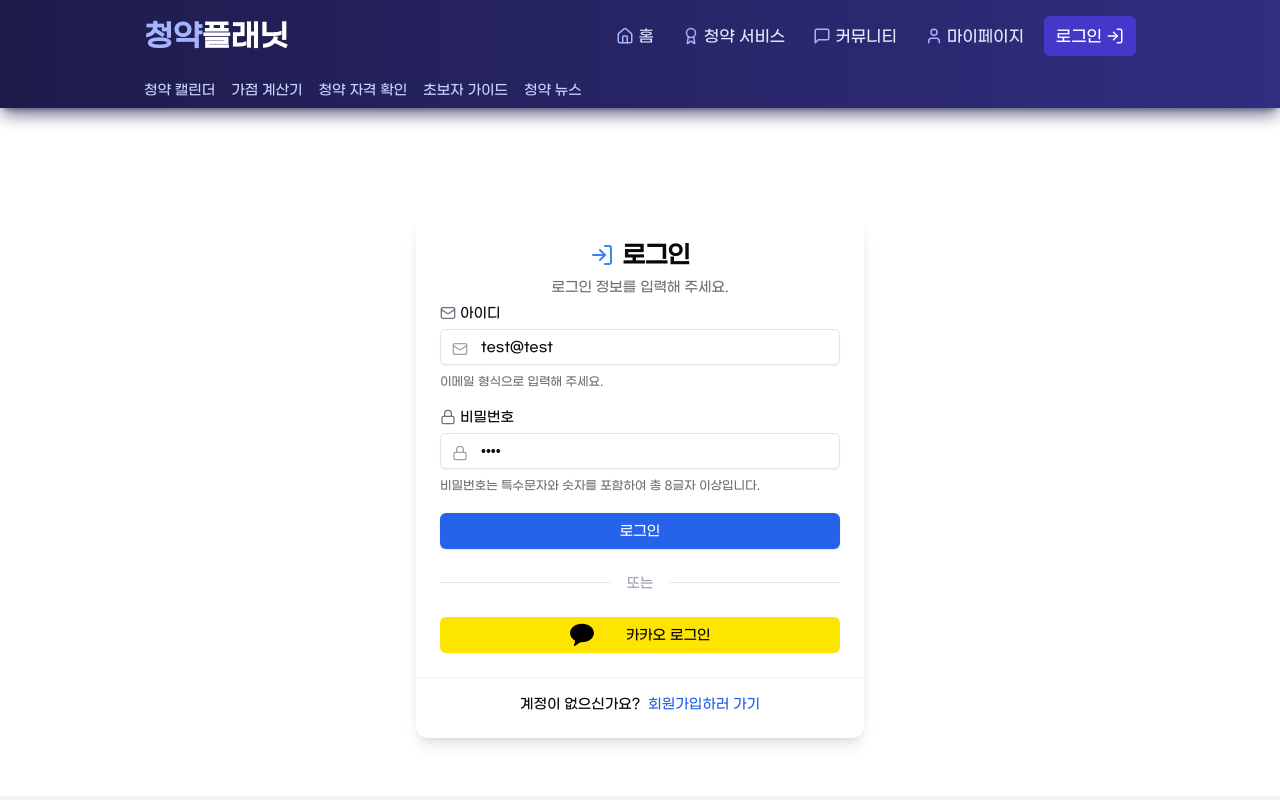
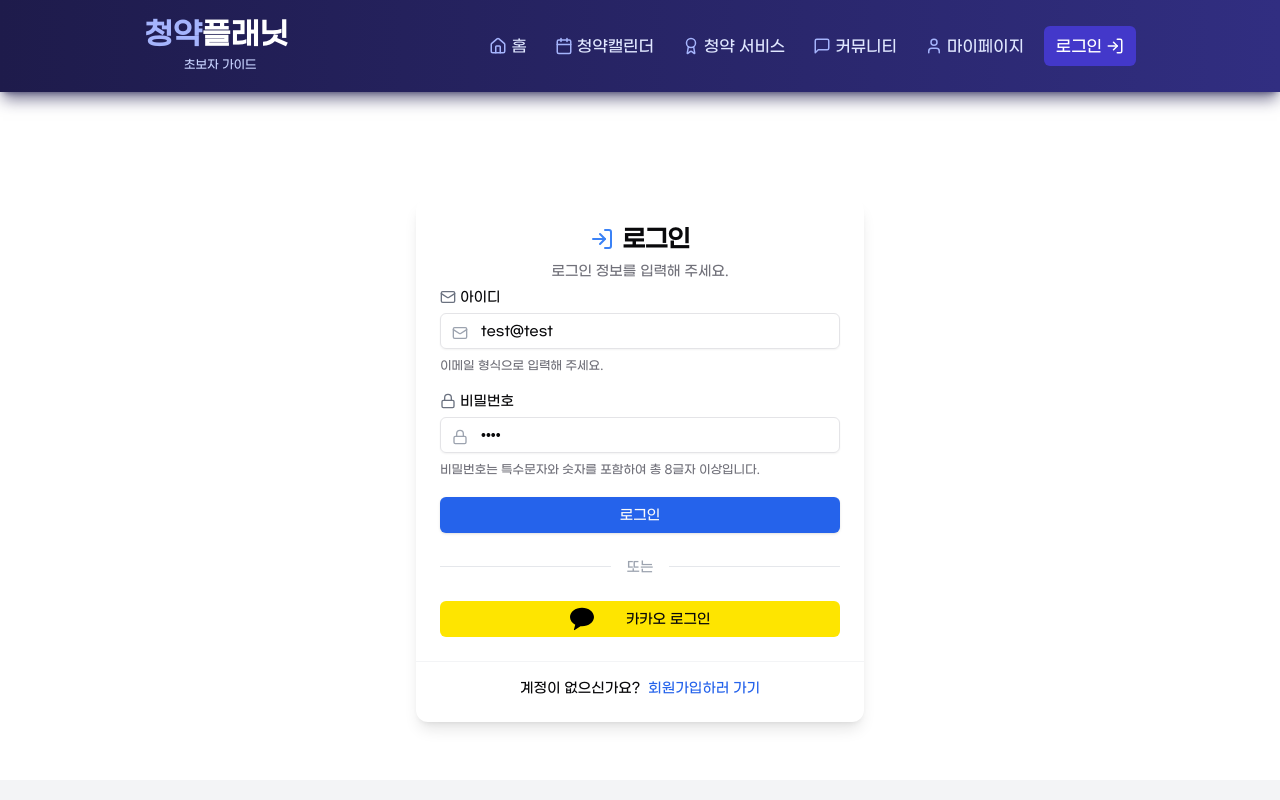
Before and after one commit to cheongyakplanet/FE, a Next.js app: page /signin in a window 1280 px wide. Shown: the top 800 px of the page. Built offline with nearby package versions, Linux system fonts and the light colour scheme; no server answers.

Commit message:
design: 헤더 수정

```diff
--- /dev/null
+++ b/src/app/subscription/calender/page.tsx
@@ -0,0 +1,3 @@
+export default function Calender() {
+  return <div>청약 캘린더</div>;
+}
--- /dev/null
+++ b/src/app/subscription/guide/page.tsx
@@ -0,0 +1,3 @@
+export default function Guide() {
+  return <div>초보자 가이드</div>;
+}
--- a/src/components/layout/header.tsx
+++ b/src/components/layout/header.tsx
@@ -2,13 +2,14 @@
 
 import Link from 'next/link';
 
-import { Award, Home, LogIn, LogOut, MessageSquare, User, UserPlus } from 'lucide-react';
+import { Award, Calendar, Home, LogIn, LogOut, MessageSquare, User, UserPlus } from 'lucide-react';
 
 import { useTokenStore } from '@/stores/auth-store';
 
 export default function Header() {
   const routes = [
     { name: '홈', path: '', icon: <Home size={18} /> },
+    { name: '청약캘린더', path: 'subscription/calender', icon: <Calendar size={18} /> },
     { name: '청약 서비스', path: 'subscription', icon: <Award size={18} /> },
     { name: '커뮤니티', path: 'community', icon: <MessageSquare size={18} /> },
     { name: '마이페이지', path: 'mypage', icon: <User size={18} /> },
@@ -20,11 +21,18 @@ export default function Header() {
   return (
     <header className="sticky top-0 z-[99] bg-gradient-to-r from-indigo-950 to-indigo-900 shadow-lg shadow-indigo-950/60">
       <div className="mx-auto flex max-w-screen-lg items-center justify-between px-4 py-4">
-        <Link href="/" className="transition-transform hover:scale-105">
-          <h1 className="cursor-pointer text-3xl font-bold text-white">
-            <span className="text-indigo-300">청약</span>플래닛
-          </h1>
-        </Link>
+        <div>
+          <Link href="/" className="transition-transform hover:scale-105">
+            <h1 className="cursor-pointer text-3xl font-bold text-white">
+              <span className="text-indigo-300">청약</span>플래닛
+            </h1>
+          </Link>
+          <div className="scrollbar-hide flex overflow-x-auto px-10 py-1 text-indigo-200 md:text-sm">
+            <Link href="/subscription/guide" className="whitespace-nowrap text-xs hover:text-white">
+              초보자 가이드
+            </Link>
+          </div>
+        </div>
 
         <nav className="flex items-center gap-1 md:gap-3">
           {routes.map((route) => (
@@ -60,26 +68,6 @@ export default function Header() {
           )}
         </nav>
       </div>
-
-      <div className="mx-auto max-w-screen-lg">
-        <div className="scrollbar-hide flex overflow-x-auto px-4 py-2 text-xs text-indigo-200 md:text-sm">
-          <Link href="/subscription/calendar" className="mr-4 whitespace-nowrap hover:text-white">
-            청약 캘린더
-          </Link>
-          <Link href="/subscription/calculator" className="mr-4 whitespace-nowrap hover:text-white">
-            가점 계산기
-          </Link>
-          <Link href="/subscription/eligibility" className="mr-4 whitespace-nowrap hover:text-white">
-            청약 자격 확인
-          </Link>
-          <Link href="/subscription/guide" className="mr-4 whitespace-nowrap hover:text-white">
-            초보자 가이드
-          </Link>
-          <Link href="/subscription/news" className="mr-4 whitespace-nowrap hover:text-white">
-            청약 뉴스
-          </Link>
-        </div>
-      </div>
     </header>
   );
 }
```
